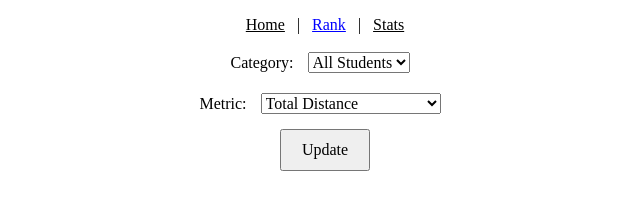
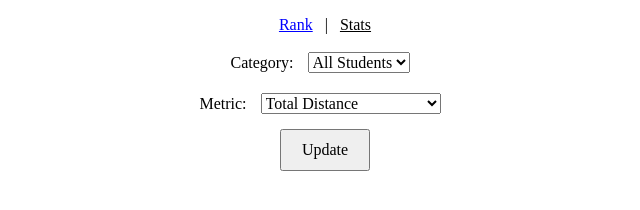
Before and after one commit to sammteoh/distance-challenge, a plain HTML site: page index.html in a window 1280 px wide. Shown: the whole page, without its empty margins (315-955 px from the left). Drawn offline with Linux system fonts and the light colour scheme.

Commit message:
Update and rename rank.html to index.html

```diff
--- a/rank.html
+++ b/index.html
@@ -3,8 +3,7 @@
 <head>
     <nav id="navbar">
         <ul>
-            <li><a href="index.html">Home</a></li> |
-            <li><a class="active" href="rank.html">Rank</a></li> |
+            <li><a class="active" href="index.html">Rank</a></li> |
             <li><a href="stats.html">Stats</a></li>
         </ul>
     </nav>
```
